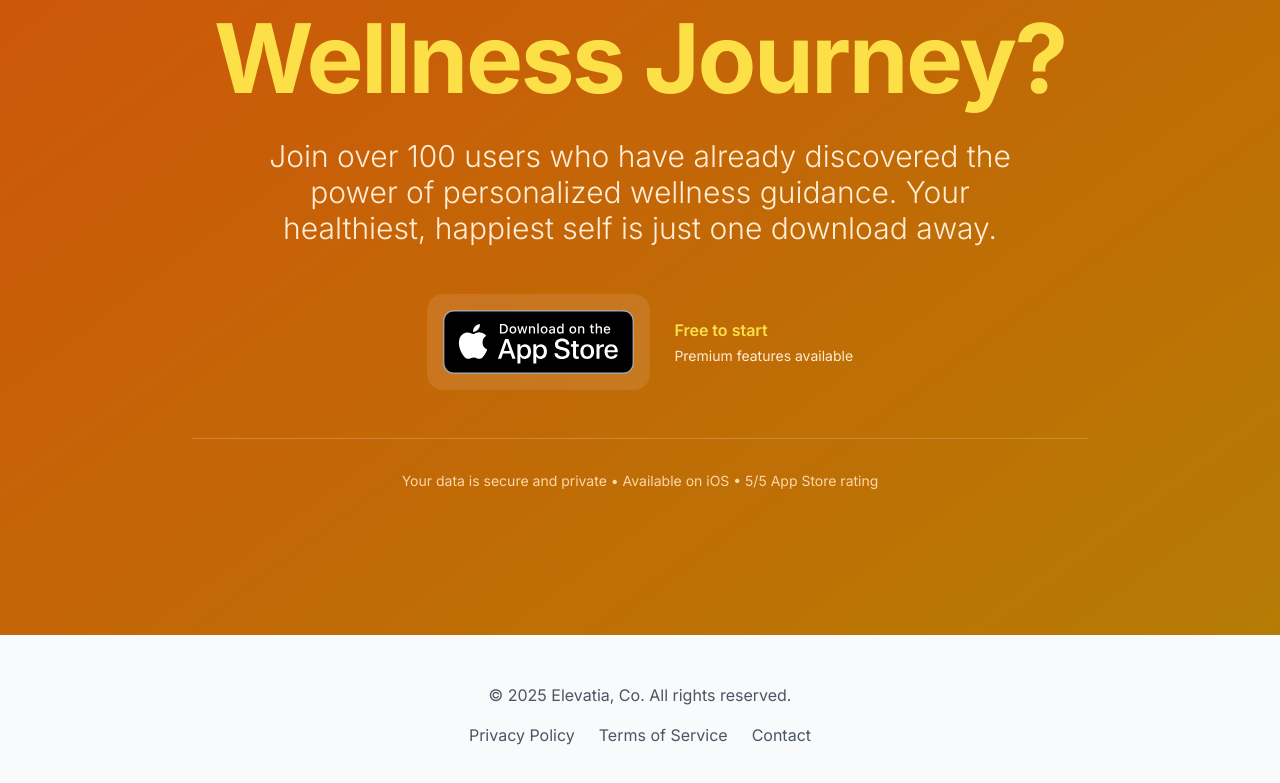
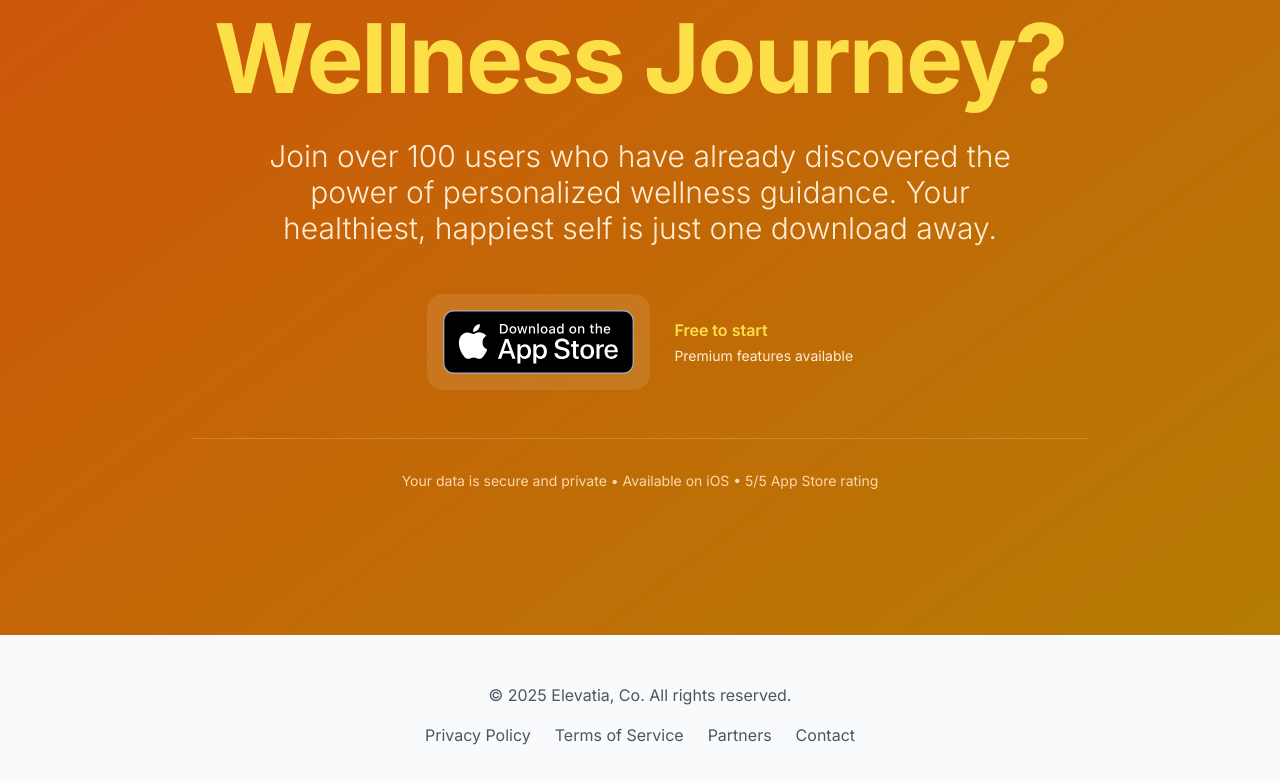
Before and after one commit to zman8833/Elevatia-Website, a Next.js app: page / in a window 1280 px wide. Shown: the part 6289-7072 px from the top of the page. Built offline with nearby package versions, Linux system fonts and the light colour scheme.

Commit message:
Add Partners link to footer

```diff
--- a/src/app/page.tsx
+++ b/src/app/page.tsx
@@ -411,6 +411,9 @@ export default function Home() {
               <Link href="/terms" className="text-gray-600 hover:text-gray-900 transition-colors">
                 Terms of Service
               </Link>
+              <Link href="/partners" className="text-gray-600 hover:text-gray-900 transition-colors">
+                Partners
+              </Link>
               <Link href="/contact" className="text-gray-600 hover:text-gray-900 transition-colors">
                 Contact
               </Link>
```
